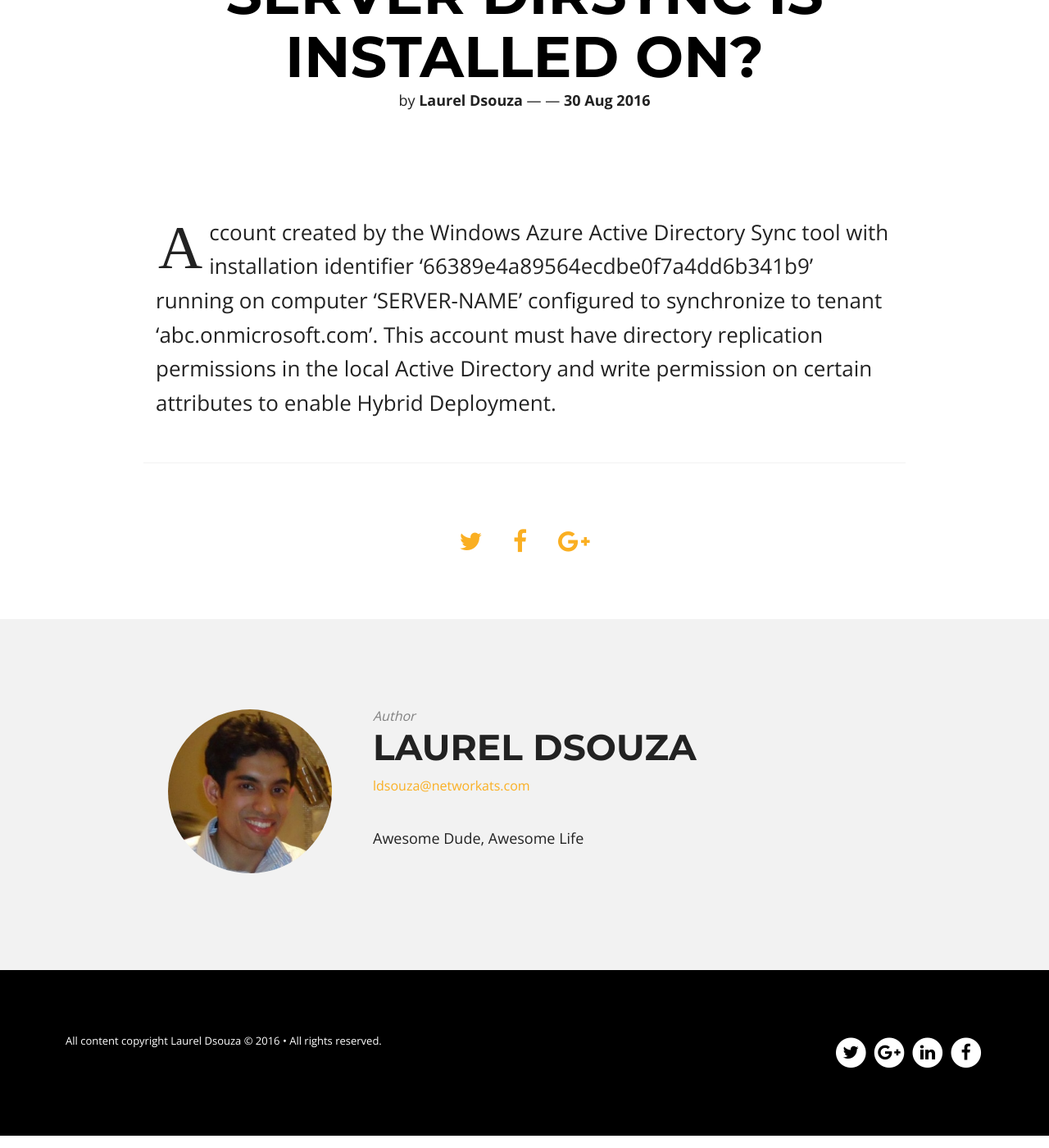
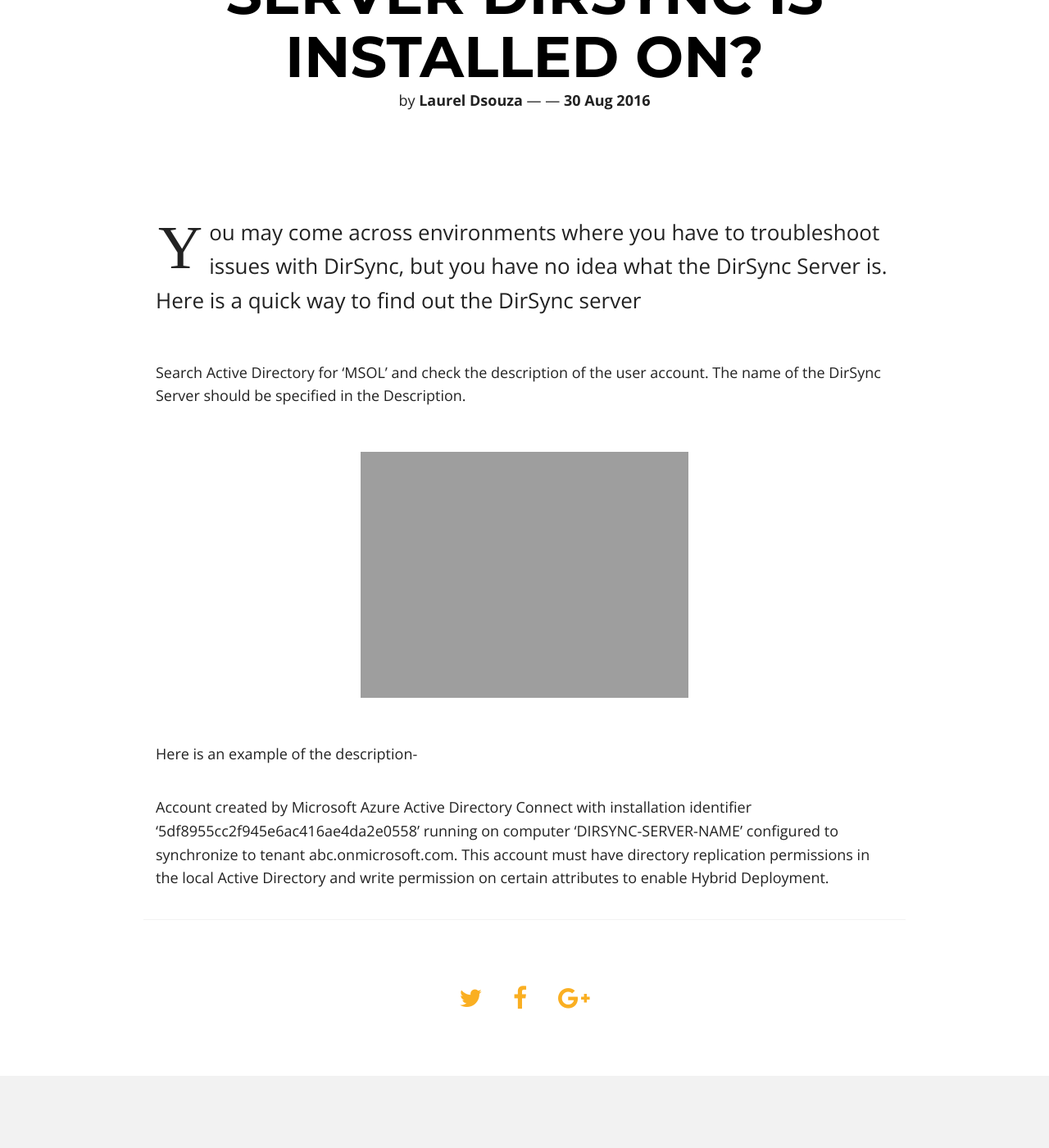
Before and after one commit to ldsouza/ldsouza.github.io, a Jekyll site: the page built from _posts/2016-08-30-how-to-find-which-server-dirsync-is-installed-on.md, in a window 1280 px wide and 1400 px high, scrolled down 343 px. Shown: the whole window at 82% size. Built offline with Jekyll 4.4.1, drawn with Linux system fonts in a browser that asks for light colours; nearby versions of some CDN libraries.

Commit message:
Updated 2016-08-30-how-to-find-which-server-dirsync-is-installed-on.md

```diff
--- a/_posts/2016-08-30-how-to-find-which-server-dirsync-is-installed-on.md
+++ b/_posts/2016-08-30-how-to-find-which-server-dirsync-is-installed-on.md
@@ -7,4 +7,12 @@
 title: How to find which server DirSync is installed on?
 ---
 
-Account created by the Windows Azure Active Directory Sync tool with installation identifier '66389e4a89564ecdbe0f7a4dd6b341b9' running on computer 'SERVER-NAME' configured to synchronize to tenant 'abc.onmicrosoft.com'. This account must have directory replication permissions in the local Active Directory and write permission on certain attributes to enable Hybrid Deployment.
+You may come across environments where you have to troubleshoot issues with DirSync, but you have no idea what the DirSync Server is. Here is a quick way to find out the DirSync server
+
+Search Active Directory for 'MSOL' and check the description of the user account. The name of the DirSync Server should be specified in the Description.
+
+![Image]({{ site.url }}/images/blog/Dirsync-msol.JPG)
+
+Here is an example of the description-
+
+Account created by Microsoft Azure Active Directory Connect with installation identifier '5df8955cc2f945e6ac416ae4da2e0558' running on computer 'DIRSYNC-SERVER-NAME' configured to synchronize to tenant abc.onmicrosoft.com. This account must have directory replication permissions in the local Active Directory and write permission on certain attributes to enable Hybrid Deployment.
```
